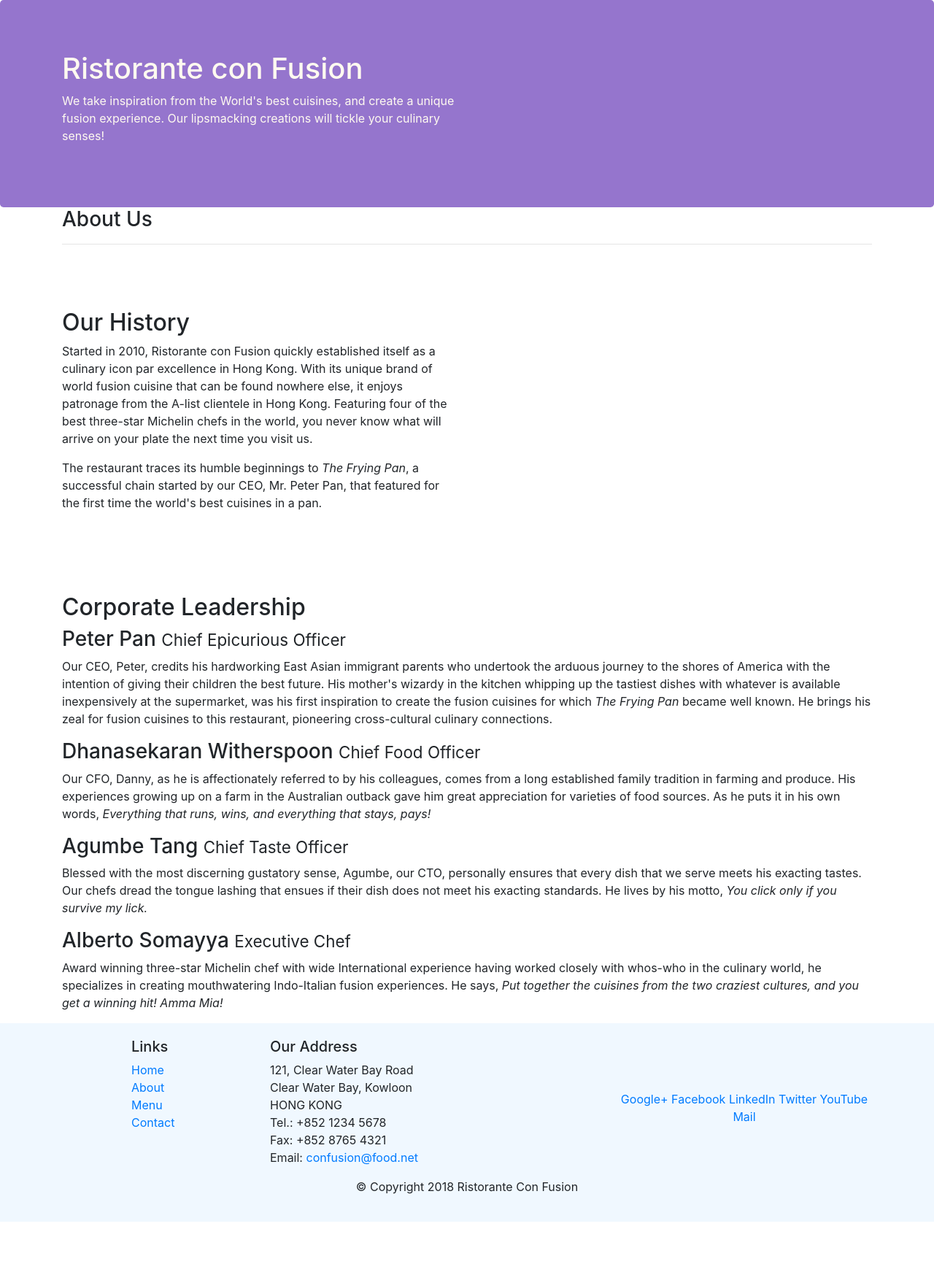
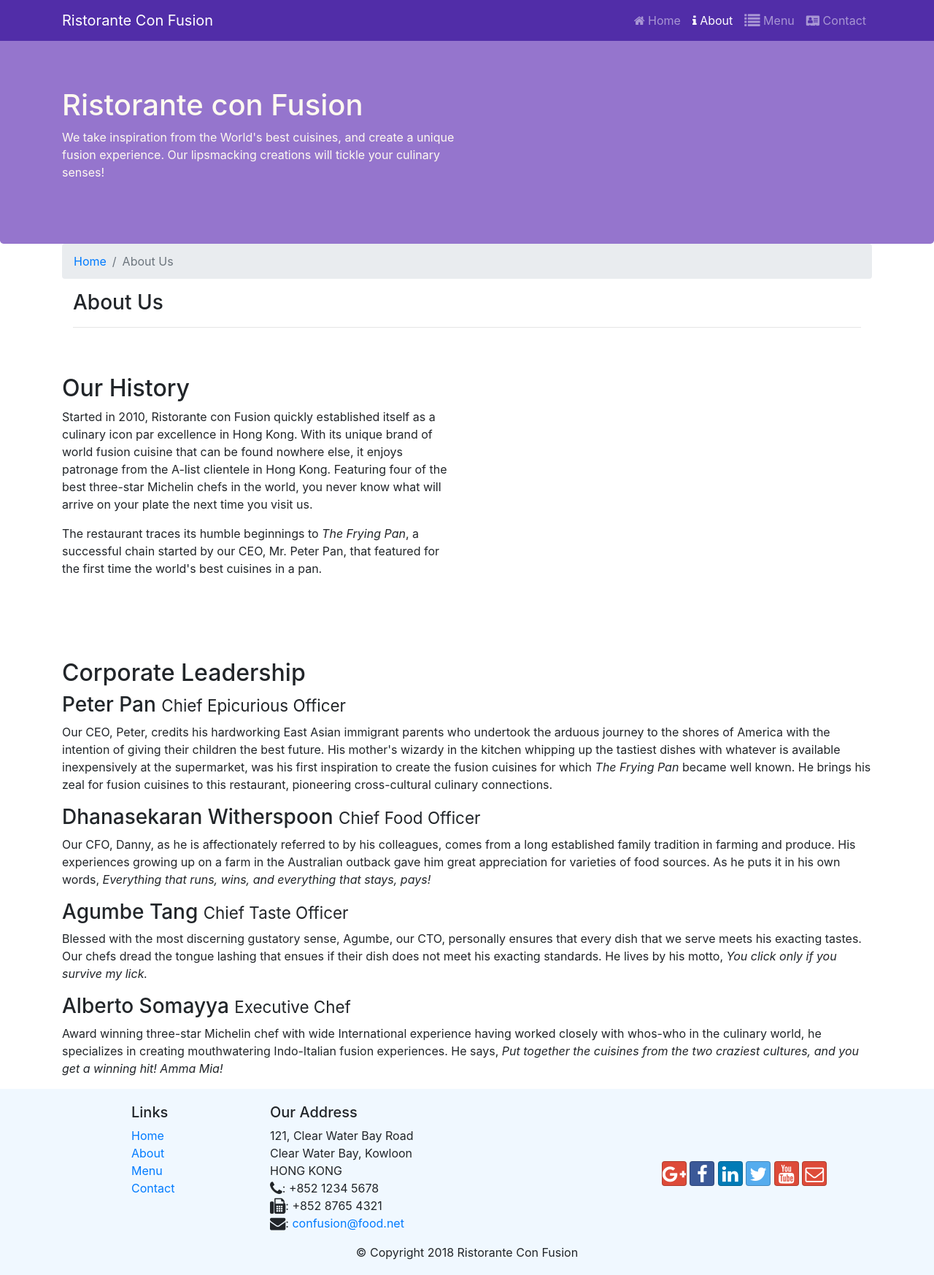
Before and after one commit to mohdhassan4/bootstrap_proj1, a website: page aboutus.html in a window 1280 px wide. Shown: the whole page at 73% size. Before the commit the page ends 1674 px from the top, so only its background shows below. Drawn offline with nearby package versions, Linux system fonts and the light colour scheme.

Commit message:
icon fonts

```diff
--- a/aboutus.html
+++ b/aboutus.html
@@ -9,6 +9,8 @@
 
      <!-- Bootstrap CSS -->
      <link rel="stylesheet" href="node_modules/bootstrap/dist/css/bootstrap.min.css">
+     <link rel="stylesheet" href="node_modules/font-awesome/css/font-awesome.min.css">
+     <link rel="stylesheet" href="node_modules/bootstrap-social/bootstrap-social.css">
      <link rel="stylesheet" href="css/style.css">
 
     <title>Ristorante Con Fusion: About Us</title>
@@ -16,7 +18,21 @@
 </head>
 
 <body>
-
+    <nav class="navbar navbar-dark navbar-expand-sm fixed-top">
+        <div class="container">
+            <button class="navbar-toggler" type="button" data-toggle="collapse" data-target="#Navbar">
+                <span class="navbar-toggler-icon"></span>
+                </button>
+           <a class="navbar-brand mr-auto" href="index.html">Ristorante Con Fusion</a>
+           <div class="collapse navbar-collapse" id="Navbar"></div>
+                <ul class="navbar-nav mr-auto">
+                    <li class="nav-item"><a class="nav-link" href="index.html"><span class="fa fa-home"></span> Home</a></li>
+                    <li class="nav-item active"><a class="nav-link" href="aboutus.html"><span class="fa fa-info"></span> About</a></li>
+                    <li class="nav-item"><a class="nav-link" href="#"><span class="fa fa-list fa-lg"></span> Menu</a></li>
+                    <li class="nav-item"><a class="nav-link" href="#"><span class="fa fa-address-card fa=lg"></span> Contact</a></li>
+                </ul>
+        </div>
+    </nav>
     <header class="jumbotron">
         <div class="container">
             <div class="row">
@@ -31,13 +47,17 @@
     </header>
 
     <div class="container">
-        <div>
-            <div>
+        <div clss="row">
+            <ol class="col-12 breadcrumb">
+                 <li class="breadcrumb-item"><a href="index.html">Home</a></li>
+                 <li class="breadcrumb-item active">About Us</li>
+            </ol>
+            <div class="col-12">
                <h3>About Us</h3>
                <hr>
             </div>
         </div>
-        <br><br><br>
+        <br><br>
 
         <div class="row">
             <div class= "col-12 col-sm-6 ">
@@ -72,7 +92,7 @@
                 <div class="col-4 offset-1 col-sm-2">
                     <h5>Links</h5>
                     <ul class="list-unstyled">
-                        <li><a href="#">Home</a></li>
+                        <li><a href="index.html">Home</a></li>
                         <li><a href="#">About</a></li>
                         <li><a href="#">Menu</a></li>
                         <li><a href="#">Contact</a></li>
@@ -84,19 +104,20 @@
 		              121, Clear Water Bay Road<br>
 		              Clear Water Bay, Kowloon<br>
 		              HONG KONG<br>
-		              Tel.: +852 1234 5678<br>
-		              Fax: +852 8765 4321<br>
-		              Email: <a href="mailto:confusion@food.net">confusion@food.net</a>
+                      <i class="fa fa-phone fa-lg"></i>: +852 1234 5678<br>
+                      <i class="fa fa-fax fa-lg"></i>: +852 8765 4321<br>
+                      <i class="fa fa-envelope fa-lg"></i>:
+                      <a href="mailto:confusion@food.net">confusion@food.net</a>
 		           </address>
                 </div>
                 <div class="col-12 col-sm-4 align-self-center">
                     <div class="text-center">
-                        <a href="http://google.com/+">Google+</a>
-                        <a href="http://www.facebook.com/profile.php?id=">Facebook</a>
-                        <a href="http://www.linkedin.com/in/">LinkedIn</a>
-                        <a href="http://twitter.com/">Twitter</a>
-                        <a href="http://youtube.com/">YouTube</a>
-                        <a href="mailto:">Mail</a>
+                        <a class="btn btn-social-icon btn-google" href="http://google.com/+"><i class="fa fa-google-plus fa-lg"></i></a>
+                        <a class="btn btn-social-icon btn-facebook" href="http://www.facebook.com/profile.php?id="><i class="fa fa-facebook fa-lg"></i></a>
+                        <a class="btn btn-social-icon btn-linkedin" href="http://www.linkedin.com/in/"><i class="fa fa-linkedin fa-lg"></i></a>
+                        <a class="btn btn-social-icon btn-twitter" href="http://twitter.com/"><i class="fa fa-twitter fa-lg"></i></a>
+                        <a class="btn btn-social-icon btn-google" href="http://youtube.com/"><i class="fa fa-youtube fa-lg"></i></a>
+                        <a class="btn btn-social-icon btn-google" href="mailto:"><i class="fa fa-envelope-o fa-lg"></i></a>
                     </div>
                 </div>
            </div>
--- a/css/style.css
+++ b/css/style.css
@@ -27,3 +27,19 @@
     margin: 0px;
     color: black;
 }
+body{
+    padding:50px 0px 0px 0px;
+    z-index:0;
+}
+
+.navbar-dark {
+     background-color: #512DA8;
+}
+/*.navbar{
+    padding-bottom: 25px;
+    font-size: 22px;
+}
+.container{
+    font-size: 22px;
+}
+*/
--- a/package.json
+++ b/package.json
@@ -15,6 +15,8 @@
   },
   "dependencies": {
     "bootstrap": "^4.0.0",
+    "bootstrap-social": "^5.1.1",
+    "font-awesome": "^4.7.0",
     "jquery": "^3.3.1",
     "popper.js": "^1.12.9"
   }
```
Also changed, not shown: index.html (+32 -11 lines), 1 other file.
